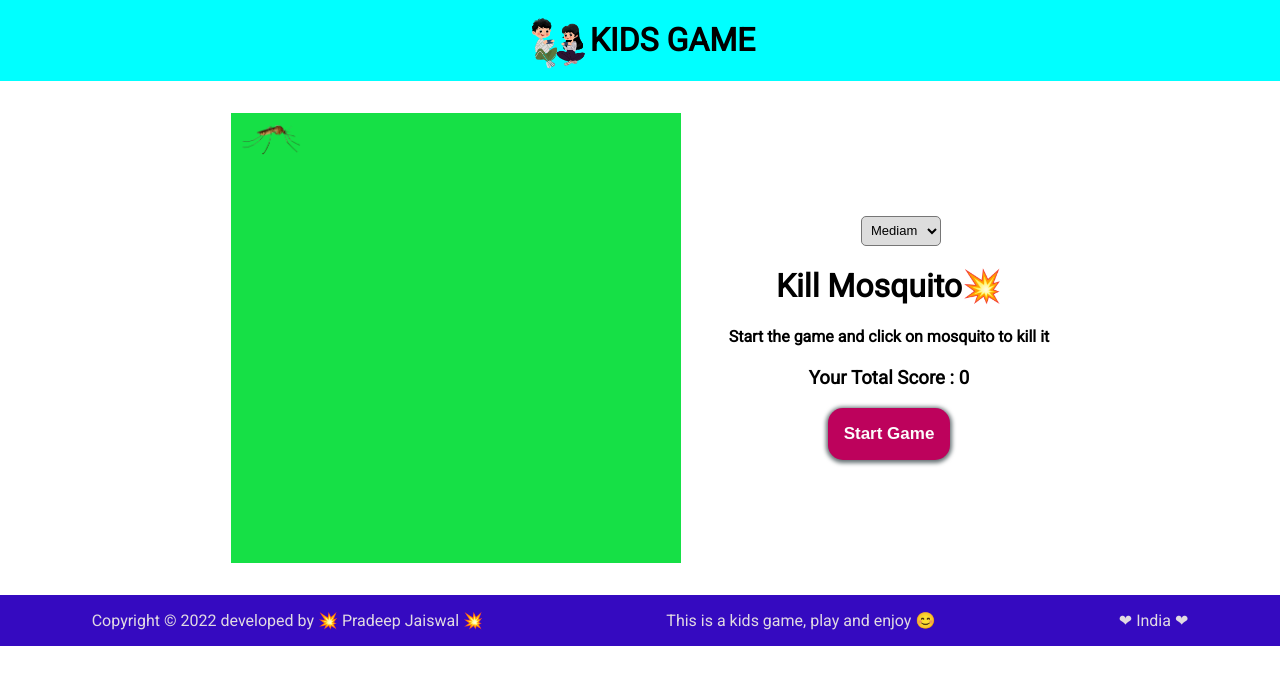
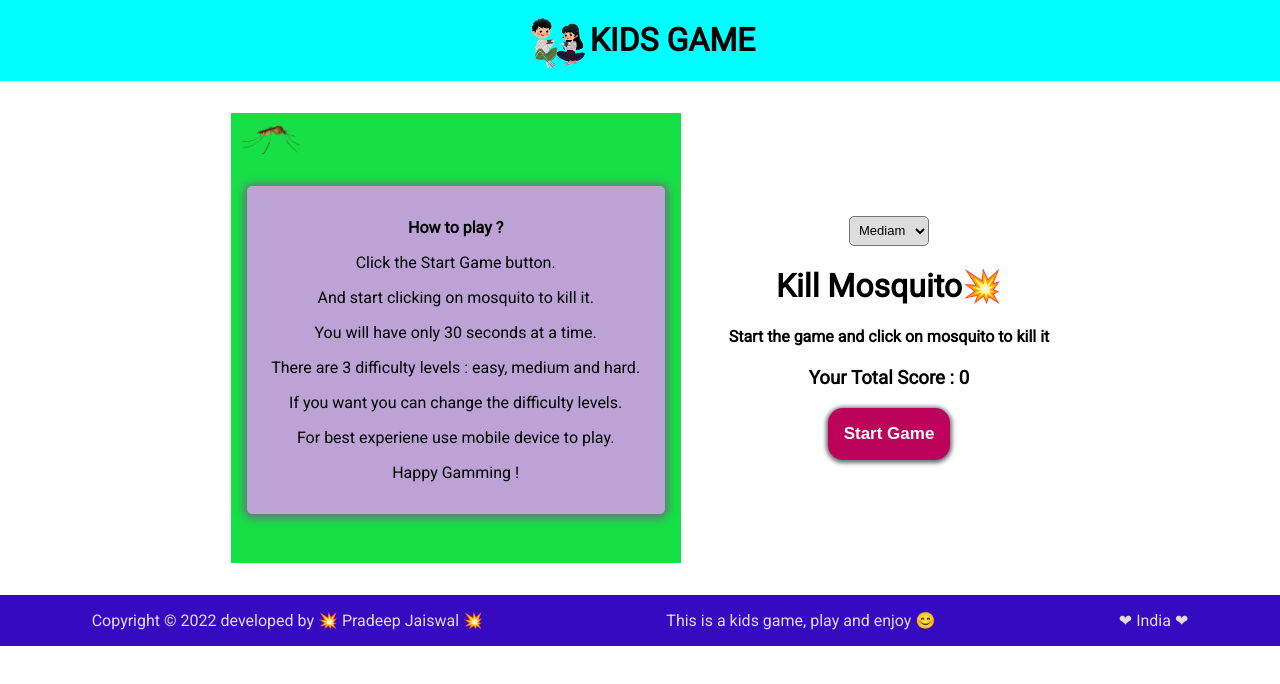
Before and after one commit to PradeepK9/Kids-Game-ReactJS, a React (Create React App) app: page / in a window 1280 px wide. Shown: the top 684 px of the page. Built offline with nearby package versions, Linux system fonts and the light colour scheme; grey boxes are pictures that could not be loaded.

Commit message:
added all mobile features to deskop view

```diff
--- a/src/components/MosquitoKillerDesktop.css
+++ b/src/components/MosquitoKillerDesktop.css
@@ -12,11 +12,33 @@
     position: relative;
 }
 
-.Playground h1 {
-    font-size: 3.5rem;
+
+.HowToSectionDesk {
+    text-align: center;
+    margin: 1rem;
+    padding: 1rem;
+    font-weight: 500;
+    background-color: rgb(189, 162, 214);
+    border-radius: 5px;
+    box-shadow: 0px 1px 10px 3px #677275;
+}
+
+.HowToSectionDesk p:first-child {
+    font-weight: 700;
+}
+
+.Playground .GameOverDesktop {
     color: red;
     text-align: center;
-    text-shadow: 2px 2px 5px rgb(0, 0, 0);
+    text-shadow: 2px 2px 5px rgb(255 250 250);
+}
+
+.Playground .GameOverDesktop>h1 {
+    font-size: 3rem;
+}
+
+.Playground .GameOverDesktop>h2 {
+    font-size: 2rem;
 }
 
 .Playground img {
@@ -30,6 +52,19 @@
     text-align: center;
 }
 
+.Desktoplevel select {
+    width: 80px;
+    padding: 5px;
+    font-size: 13px;
+    line-height: 1;
+    /* border: 0; */
+    border-radius: 5px;
+    height: 30px;
+    background: url(http://cdn1.iconfinder.com/data/icons/cc_mono_icon_set/blacks/16x16/br_down.png) no-repeat right #ddd;
+    /* -webkit-appearance: none; */
+    background-position-x: 244px;
+}
+
 .ScoreSection button {
     background-color: rgb(189 2 92);
     font-size: 17px;
--- a/src/components/MosquitoKillerDesktop.jsx
+++ b/src/components/MosquitoKillerDesktop.jsx
@@ -5,6 +5,7 @@ const MosquitoKillerDesktop = () => {
     const [hitCount, setHitCount] = useState(0);
     const [gameStatus, setGameStatus] = useState("");
     const [isStarted, setIsStarted] = useState(false);
+    const [gameOver, setGameOver] = useState(false);
     const [timer, setTimer] = useState("");
     const [startBtnText, setStartBtnText] = useState("Start Game");
     const [timeIntervals, setTimeIntervals] = useState([]);
@@ -19,6 +20,7 @@ const MosquitoKillerDesktop = () => {
 
     const handleChange = (e) => {
         setIsStarted(false);
+        setGameOver(false);
         setHitCount(0);
         setTimer("");
         setStartBtnText("Start Game");
@@ -31,6 +33,7 @@ const MosquitoKillerDesktop = () => {
     const startGame = () => {
         clearAllTimeOuts();
         setIsStarted(true);
+        setGameOver(false);
         setHitCount(0);
         setGameStatus("Game Started....");
         setStartBtnText("Restart Game");
@@ -60,6 +63,7 @@ const MosquitoKillerDesktop = () => {
         const timeout = setTimeout(() => {
             setGameStatus("Game Over!");
             statusEle.style.color = "red";
+            setGameOver(true);
             clearTimeout(time);
             clearTimeout(timer);
             setIsStarted(false);
@@ -78,12 +82,31 @@ const MosquitoKillerDesktop = () => {
         <div className="MosquitoKillerDesktop">
             <div className="Playground">
                 <img id='mosquito' onClick={hitCounter} src="images/mosquito.png" alt="mosquito" />
+                {gameOver &&
+                    <div className='GameOverDesktop'>
+                        <h1>Game Over !</h1>
+                        <h2>You Scored : {hitCount}</h2>
+                        <h2>Try Again</h2>
+                    </div>
+                }
+                {!isStarted && !gameOver &&
+                    <div className='HowToSectionDesk'>
+                        <p>How to play ?</p>
+                        <p>Click the Start Game button.</p>
+                        <p>And start clicking on mosquito to kill it.</p>
+                        <p>You will have only 30 seconds at a time.</p>
+                        <p>There are 3 difficulty levels : easy, medium and hard.</p>
+                        <p>If you want you can change the difficulty levels.</p>
+                        <p>For best experiene use mobile device to play.</p>
+                        <p>Happy Gamming !</p>
+                    </div>
+                }
                 {gameStatus === "Game Over" &&
                     <h1>Game Over !</h1>
                 }
             </div>
             <div className="ScoreSection">
-                <div className='level'>
+                <div className='Desktoplevel'>
                     <select value={value} onChange={handleChange}>
                         <option value="1600">Easy</option>
                         <option value="1000">Mediam</option>
```
